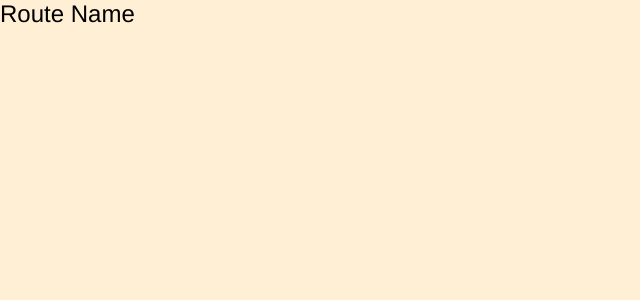
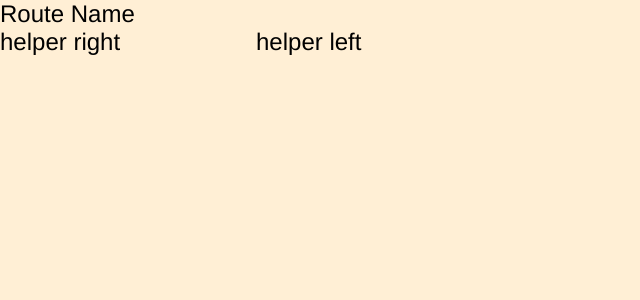
Before and after one commit to Draeken/recipe-manager, a Next.js app: page /create in a window 1280 px wide. Shown: the top 300 px of the page, without its empty margins (0-640 px from the left). Built offline with nearby package versions, Linux system fonts and the light colour scheme.

Commit message:
chore: add redux store

```diff
--- a/package.json
+++ b/package.json
@@ -14,11 +14,13 @@
   },
   "dependencies": {
     "@emotion/react": "^11.1.4",
+    "@reduxjs/toolkit": "^1.5.0",
     "firebase-admin": "^9.4.2",
     "firebase-functions": "^3.13.0",
     "next": "^10.0.4",
     "react": "^17.0.1",
-    "react-dom": "^17.0.1"
+    "react-dom": "^17.0.1",
+    "react-redux": "^7.2.2"
   },
   "devDependencies": {
     "@emotion/babel-plugin": "^11.1.2",
--- a/src/pages/create.tsx
+++ b/src/pages/create.tsx
@@ -7,6 +7,9 @@ const Create = () => {
     <AppLayout>
       <AppBar />
       <LayoutHorHMH>
+        <div>helper right</div>
+
+        <div>helper left</div>
       </LayoutHorHMH>
     </AppLayout>
   );
--- /dev/null
+++ b/src/store.ts
@@ -0,0 +1,11 @@
+import { configureStore } from '@reduxjs/toolkit'
+
+const store = configureStore({
+  reducer: {
+  },
+  devTools: true,
+})
+
+export type RootState = ReturnType<typeof store.getState>;
+
+export default store;
```
Also changed, not shown: src/components/creation/RecipeCreation.tsx (added, +7 -0 lines), src/pages/_app.tsx (+5 -2 lines), 1 other file (tests, documents, lock files or other folders).
